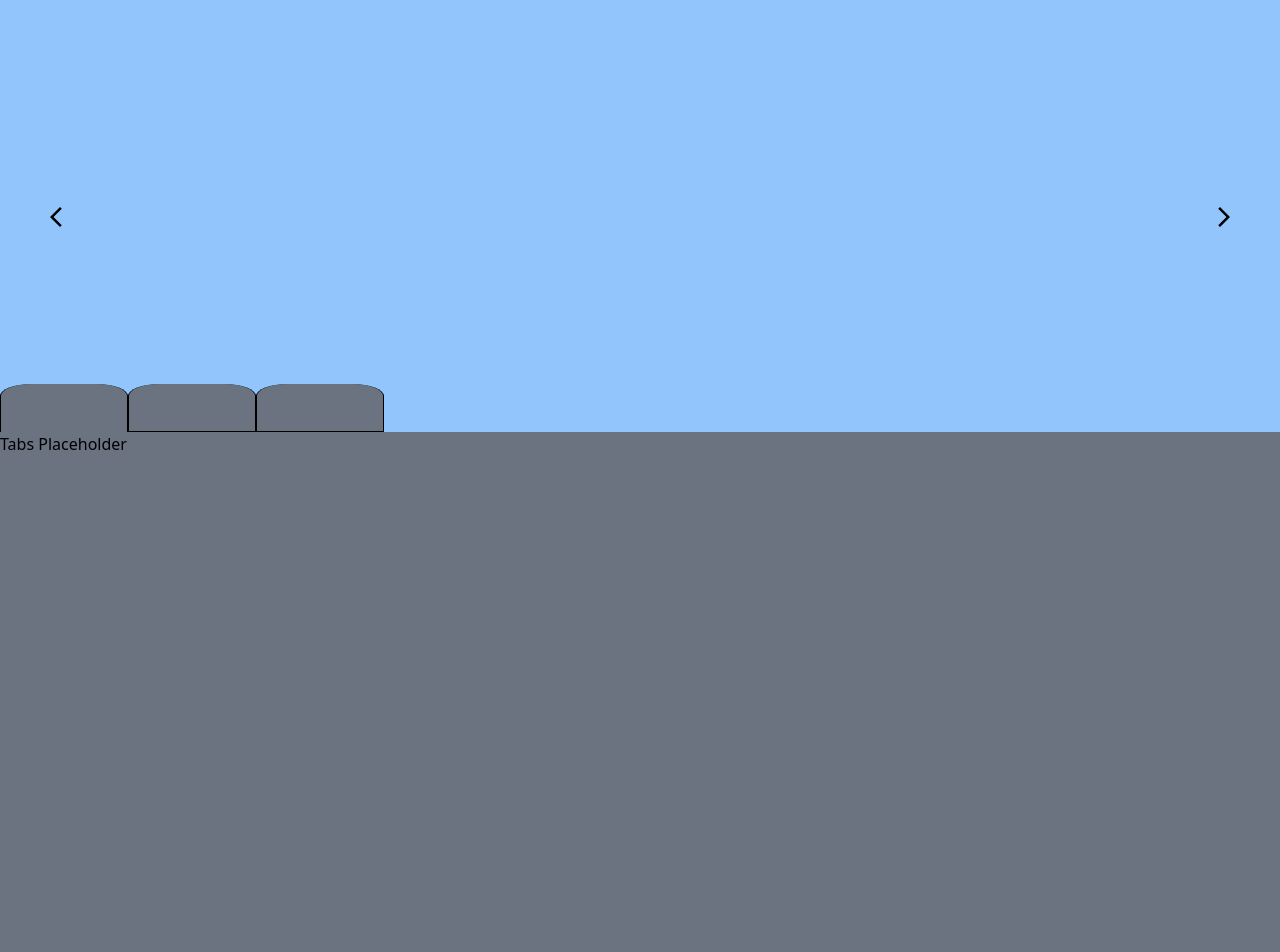
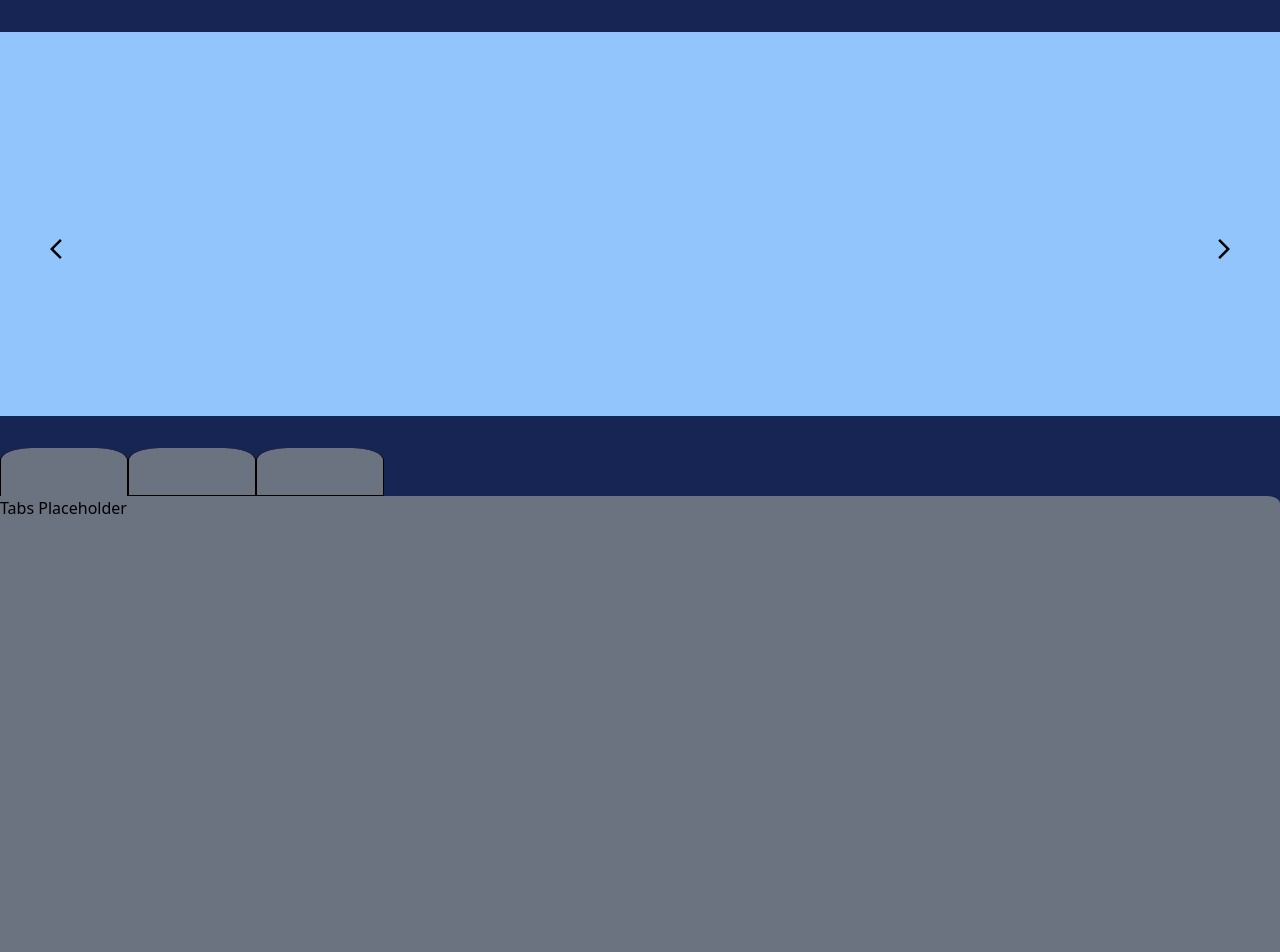
Before and after one commit to justinlogan03/justins-website-playground, a React app: page / in a window 1280 px wide. Shown: the top 952 px of the page. Built offline with nearby package versions, Linux system fonts and the light colour scheme.

Commit message:
change colors

```diff
--- a/public/output.css
+++ b/public/output.css
@@ -588,24 +588,12 @@ video {
   }
 }
 
-.static {
-  position: static;
-}
-
-.fixed {
-  position: fixed;
-}
-
 .absolute {
   position: absolute;
 }
 
 .relative {
   position: relative;
-}
-
-.left-0 {
-  left: 0px;
 }
 
 .right-0 {
@@ -622,24 +610,8 @@ video {
   margin-bottom: 12rem;
 }
 
-.ml-auto {
-  margin-left: auto;
-}
-
-.ml-28 {
-  margin-left: 7rem;
-}
-
-.ml-20 {
-  margin-left: 5rem;
-}
-
-.ml-16 {
-  margin-left: 4rem;
-}
-
-.mr-16 {
-  margin-right: 4rem;
+.mb-8 {
+  margin-bottom: 2rem;
 }
 
 .ml-8 {
@@ -654,64 +626,24 @@ video {
   display: flex;
 }
 
-.h-24 {
-  height: 6rem;
-}
-
-.h-1\/4 {
-  height: 25%;
+.h-12 {
+  height: 3rem;
 }
 
 .h-96 {
   height: 24rem;
 }
 
-.h-12 {
-  height: 3rem;
-}
-
-.h-full {
-  height: 100%;
-}
-
-.h-16 {
-  height: 4rem;
-}
-
-.w-full {
-  width: 100%;
-}
-
-.w-24 {
-  width: 6rem;
-}
-
-.w-8 {
-  width: 2rem;
-}
-
 .w-12 {
   width: 3rem;
-}
-
-.w-28 {
-  width: 7rem;
 }
 
 .w-32 {
   width: 8rem;
 }
 
-.justify-center {
-  justify-content: center;
-}
-
-.justify-between {
-  justify-content: space-between;
-}
-
-.border {
-  border-width: 1px;
+.w-full {
+  width: 100%;
 }
 
 .border-x {
@@ -721,16 +653,6 @@ video {
 
 .border-b {
   border-bottom-width: 1px;
-}
-
-.border-blue-300 {
-  --tw-border-opacity: 1;
-  border-color: rgb(147 197 253 / var(--tw-border-opacity));
-}
-
-.border-red-300 {
-  --tw-border-opacity: 1;
-  border-color: rgb(252 165 165 / var(--tw-border-opacity));
 }
 
 .border-black {
@@ -743,19 +665,9 @@ video {
   background-color: rgb(147 197 253 / var(--tw-bg-opacity));
 }
 
-.bg-green-300 {
+.bg-blue-950 {
   --tw-bg-opacity: 1;
-  background-color: rgb(134 239 172 / var(--tw-bg-opacity));
-}
-
-.bg-green-500 {
-  --tw-bg-opacity: 1;
-  background-color: rgb(34 197 94 / var(--tw-bg-opacity));
-}
-
-.bg-red-500 {
-  --tw-bg-opacity: 1;
-  background-color: rgb(239 68 68 / var(--tw-bg-opacity));
+  background-color: rgb(23 37 84 / var(--tw-bg-opacity));
 }
 
 .bg-gray-500 {
@@ -763,62 +675,12 @@ video {
   background-color: rgb(107 114 128 / var(--tw-bg-opacity));
 }
 
-.px-2 {
-  padding-left: 0.5rem;
-  padding-right: 0.5rem;
+.pb-8 {
+  padding-bottom: 2rem;
 }
 
-.py-4 {
-  padding-top: 1rem;
-  padding-bottom: 1rem;
-}
-
-.align-middle {
-  vertical-align: middle;
-}
-
-.opacity-50 {
-  opacity: 0.5;
-}
-
-.transition {
-  transition-property: color, background-color, border-color, text-decoration-color, fill, stroke, opacity, box-shadow, transform, filter, -webkit-backdrop-filter;
-  transition-property: color, background-color, border-color, text-decoration-color, fill, stroke, opacity, box-shadow, transform, filter, backdrop-filter;
-  transition-property: color, background-color, border-color, text-decoration-color, fill, stroke, opacity, box-shadow, transform, filter, backdrop-filter, -webkit-backdrop-filter;
-  transition-timing-function: cubic-bezier(0.4, 0, 0.2, 1);
-  transition-duration: 150ms;
-}
-
-.transition-transform {
-  transition-property: transform;
-  transition-timing-function: cubic-bezier(0.4, 0, 0.2, 1);
-  transition-duration: 150ms;
-}
-
-.delay-150 {
-  transition-delay: 150ms;
-}
-
-.delay-75 {
-  transition-delay: 75ms;
-}
-
-.ease-in-out {
-  transition-timing-function: cubic-bezier(0.4, 0, 0.2, 1);
-}
-
-.hover\:border:hover {
-  border-width: 1px;
-}
-
-.hover\:bg-gray-100:hover {
-  --tw-bg-opacity: 1;
-  background-color: rgb(243 244 246 / var(--tw-bg-opacity));
-}
-
-.hover\:bg-gray-300:hover {
-  --tw-bg-opacity: 1;
-  background-color: rgb(209 213 219 / var(--tw-bg-opacity));
+.pt-8 {
+  padding-top: 2rem;
 }
 
 .hover\:bg-gray-200:hover {
@@ -826,14 +688,6 @@ video {
   background-color: rgb(229 231 235 / var(--tw-bg-opacity));
 }
 
-.hover\:opacity-50:hover {
-  opacity: 0.5;
-}
-
-.hover\:opacity-60:hover {
-  opacity: 0.6;
-}
-
 .hover\:opacity-40:hover {
   opacity: 0.4;
 }
--- a/src/home-page/carousel/home-page-carousel.tsx
+++ b/src/home-page/carousel/home-page-carousel.tsx
@@ -20,7 +20,7 @@ export const HomePageCarousel = () => {
   };
 
   return (
-    <div className="relative flex w-full bg-blue-300 h-96">
+    <div className="relative flex w-full mb-8 bg-blue-300 h-96">
       <div>
         <CarouselSlides currentSlide={currentSlide} />
       </div>
--- a/src/home-page/home-page-container.tsx
+++ b/src/home-page/home-page-container.tsx
@@ -4,9 +4,13 @@ import { HomePageTabs } from "./home-page-tabs";
 
 export const HomePageContainer = () => {
   return (
-    <div className="container mx-auto">
-      <HomePageCarousel />
-      <HomePageTabs />
+    <div className="container mx-auto bg-blue-950">
+      <div className="pt-8">
+        <HomePageCarousel />
+      </div>
+      <div className="pb-8">
+        <HomePageTabs />
+      </div>
     </div>
   );
 };
--- a/src/home-page/home-page-tabs.tsx
+++ b/src/home-page/home-page-tabs.tsx
@@ -3,7 +3,7 @@ import React from "react";
 export const HomePageTabs = () => {
   return (
     <div>
-      <div className="flex w-full h-12 bg-blue-300">
+      <div className="flex w-full h-12 ">
         <div
           className="w-32 bg-gray-500 border-black border-x"
           style={{ borderTopLeftRadius: "25%", borderTopRightRadius: "25%" }}
@@ -17,7 +17,15 @@ export const HomePageTabs = () => {
           style={{ borderTopLeftRadius: "25%", borderTopRightRadius: "25%" }}
         ></div>
       </div>
-      <div className="flex w-full bg-gray-500 " style={{ minHeight: "48rem" }}>
+      <div
+        className="flex w-full bg-gray-500 "
+        style={{
+          borderTopRightRadius: "1%",
+          borderBottomRightRadius: "1%",
+          borderBottomLeftRadius: "1%",
+          minHeight: "48rem",
+        }}
+      >
         Tabs Placeholder
       </div>
     </div>
```
